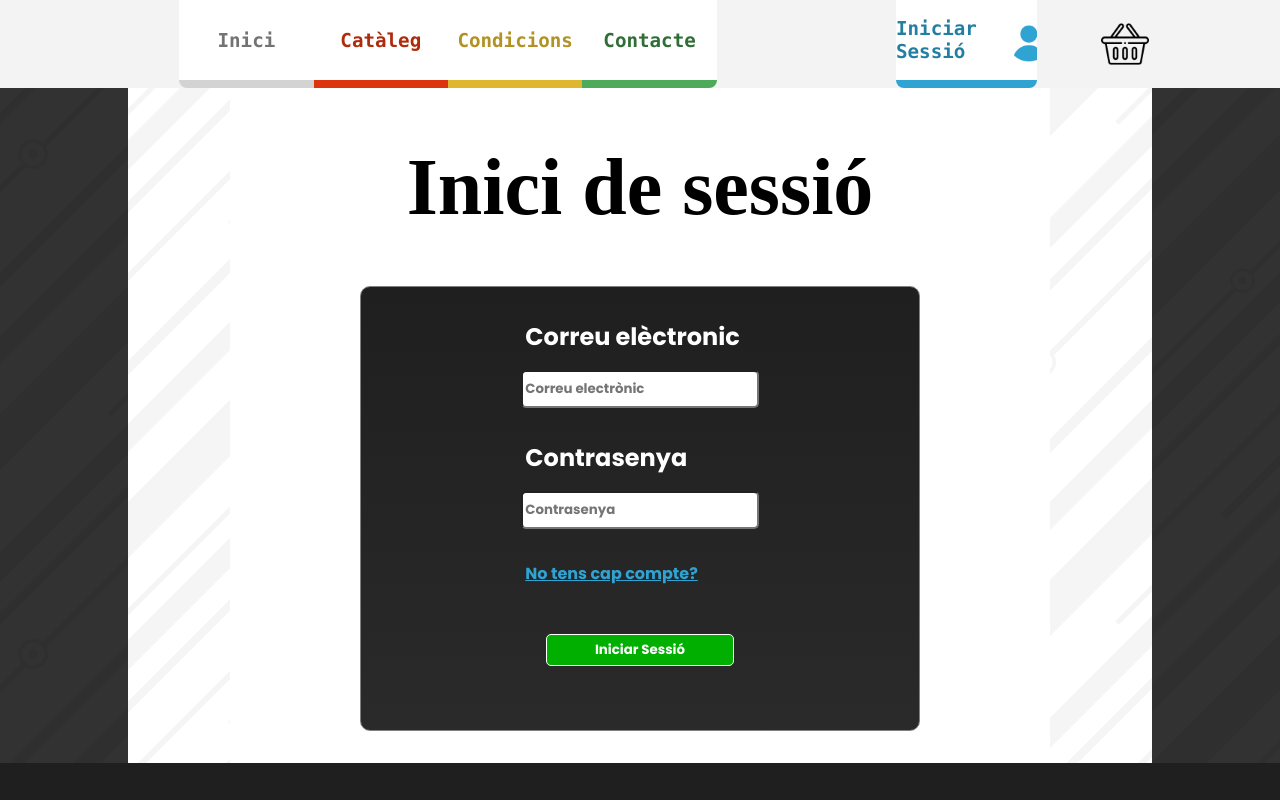
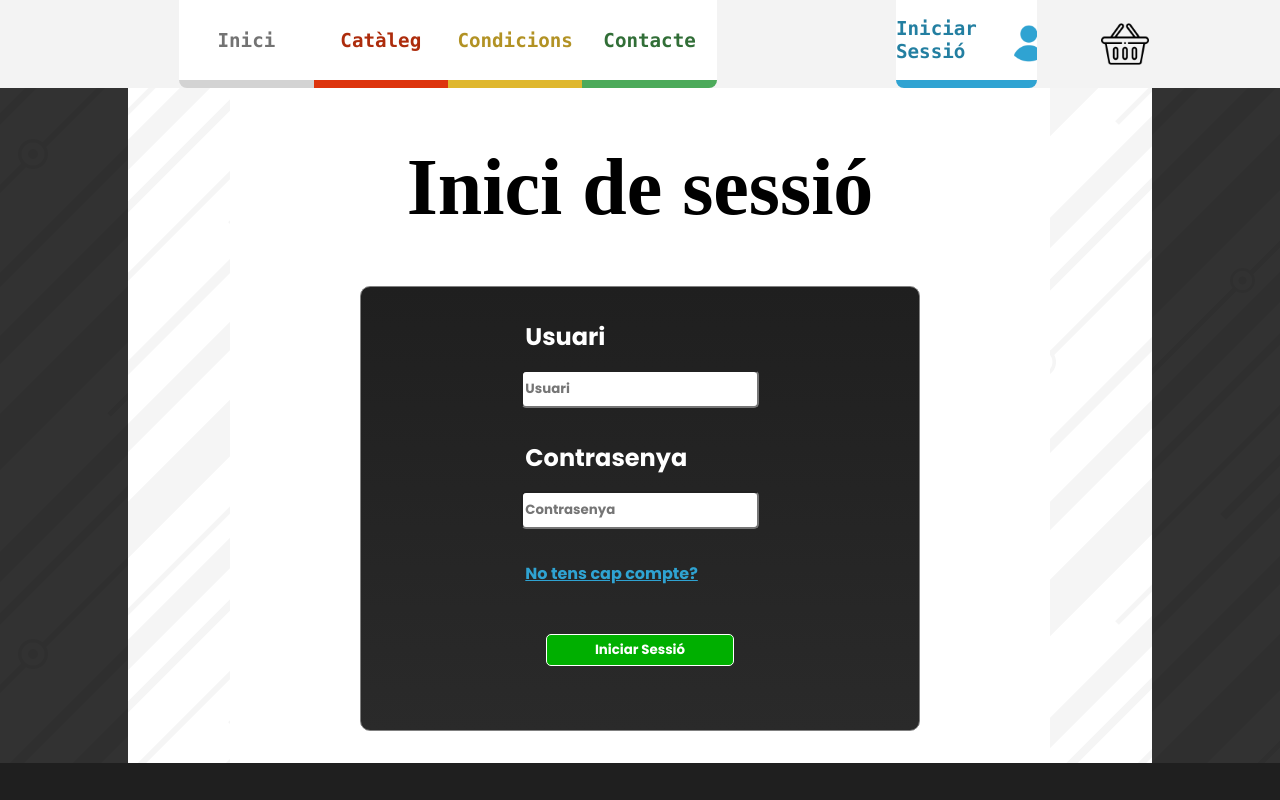
Before and after one commit to Curdu/Dressmon, an Angular app: page /inicisessio in a window 1280 px wide. Shown: the top 800 px of the page. Built offline with nearby package versions, Linux system fonts and the light colour scheme; a web font is replaced by a local one.

Commit message:
Canviat el text perquè afegeixin el nom d'usuari en comptes de l'email

```diff
--- a/src/app/pagines/inici-sessio/inici-sessio.component.html
+++ b/src/app/pagines/inici-sessio/inici-sessio.component.html
@@ -1,8 +1,8 @@
 <div id="contenidorIniciSessio">
   <h1 class="jersey-10-regular" id="titolIniciSessio">Inici de sessió</h1>
   <form action="" id="formulariIniciSessio">
-    <label for="usuari">Correu elèctronic</label>
-    <input type="text" name="usuari" id="usuari" [(ngModel)]="usuari" placeholder="Correu electrònic">
+    <label for="usuari">Usuari</label>
+    <input type="text" name="usuari" id="usuari" [(ngModel)]="usuari" placeholder="Usuari">
 
     <label for="passwd">Contrasenya</label>
     <input type="password" name="passwd" id="passwd" [(ngModel)]="passwd" placeholder="Contrasenya">
```
